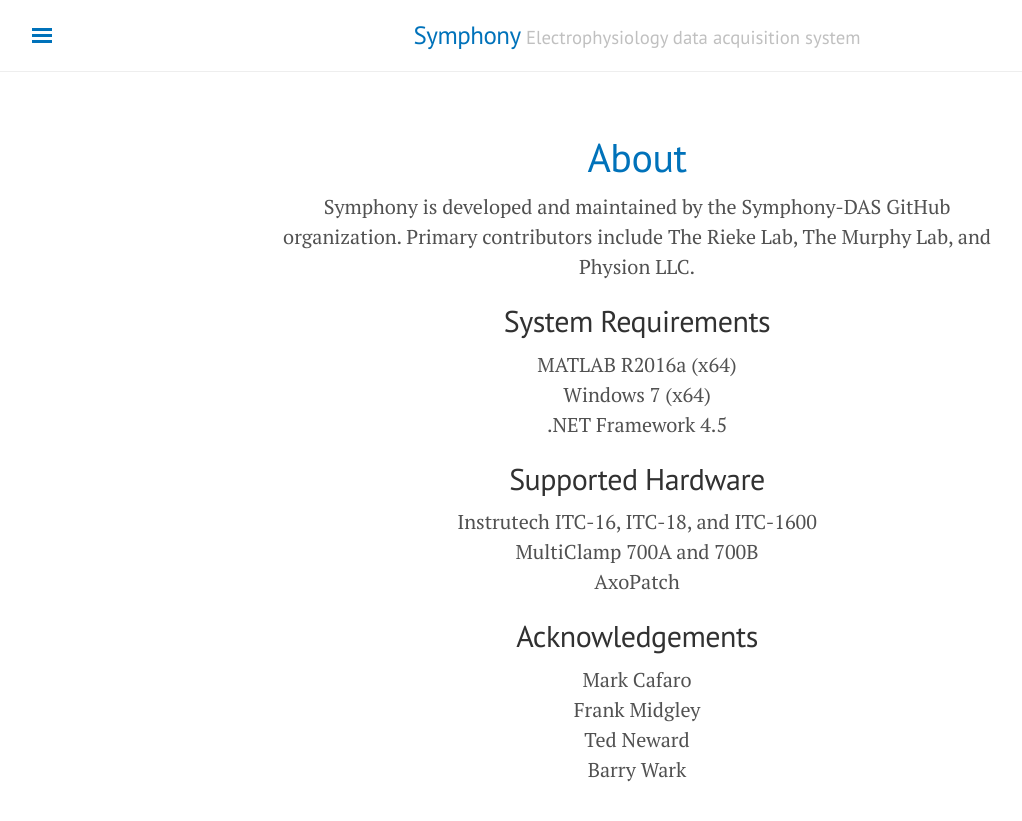
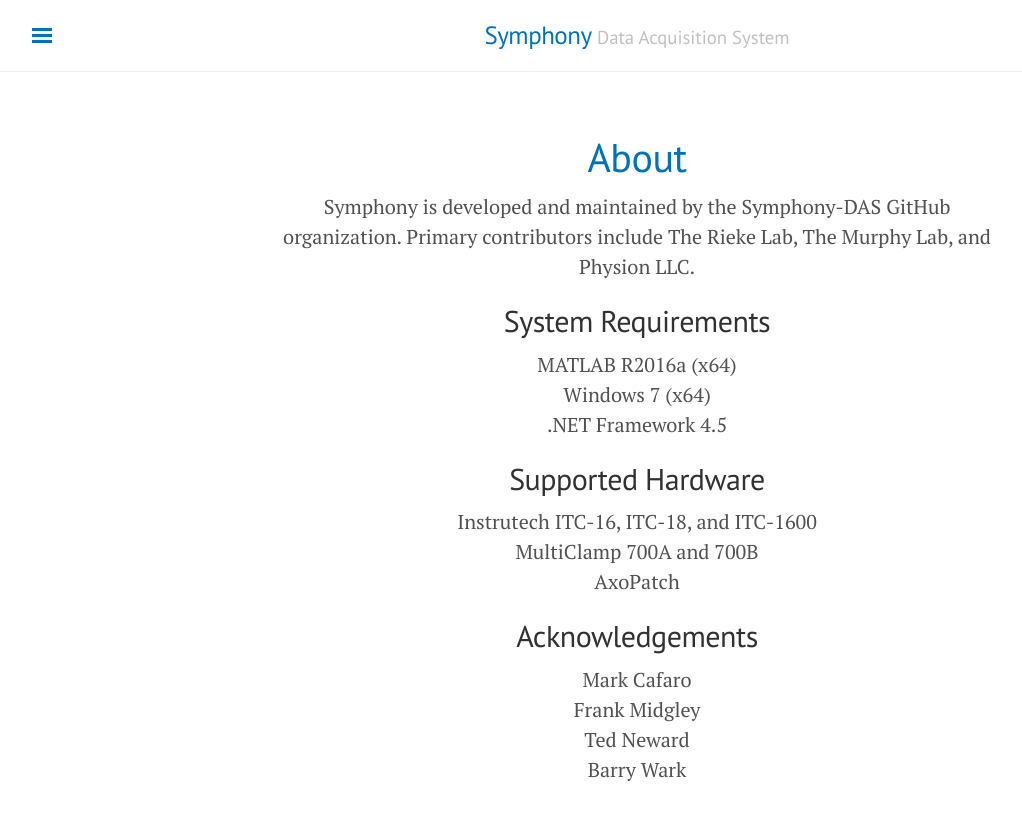
Before and after one commit to Symphony-DAS/symphony-das.github.io, a Jekyll site: the page built from about.md, in a window 1280 px wide. Shown: the top 821 px of the page, without its empty margins (3-1025 px from the left). Built offline with Jekyll 4.4.1, drawn with Linux system fonts in a browser that asks for light colours.

Commit message:
Changed to Data Acquisition System

```diff
--- a/_config.yml
+++ b/_config.yml
@@ -4,7 +4,7 @@
 
 # Setup
 title:               Symphony
-tagline:             'Electrophysiology data acquisition system'
+tagline:             'Data Acquisition System'
 description:         'Symphony is a MATLAB based data acquisition system for electrophysiologists.'
 url:                 http://symphony-das.github.io
 baseurl:             ''
```
Also changed, not shown: about.md (line endings or trailing spaces).
